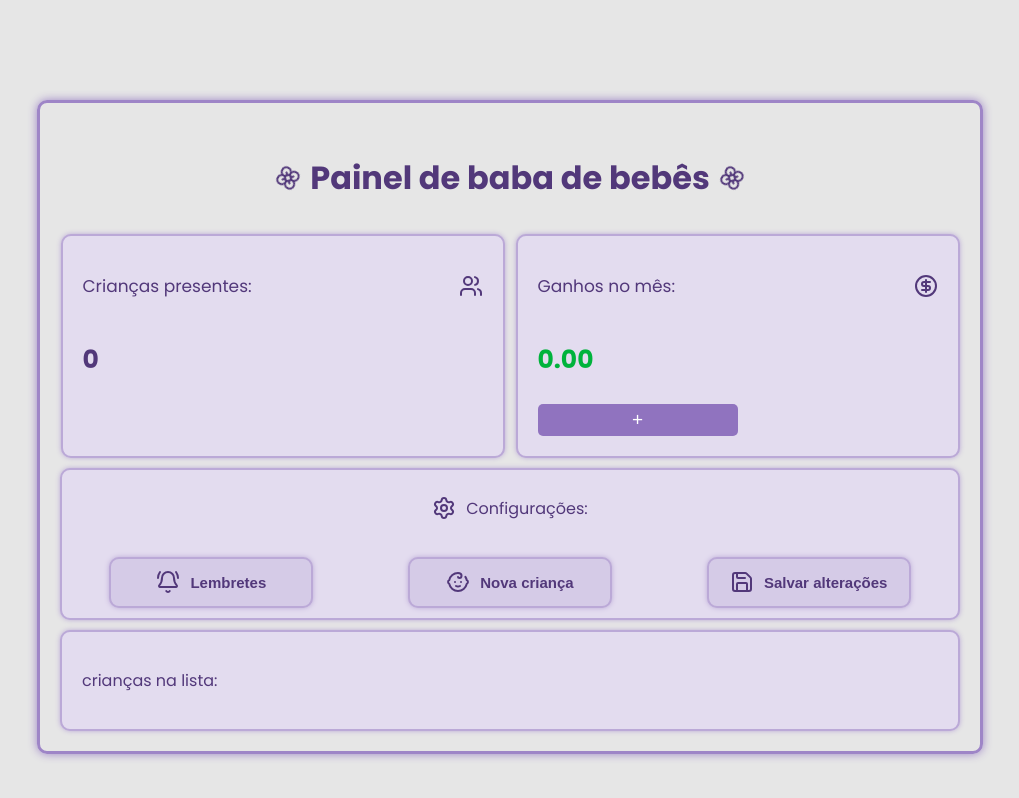
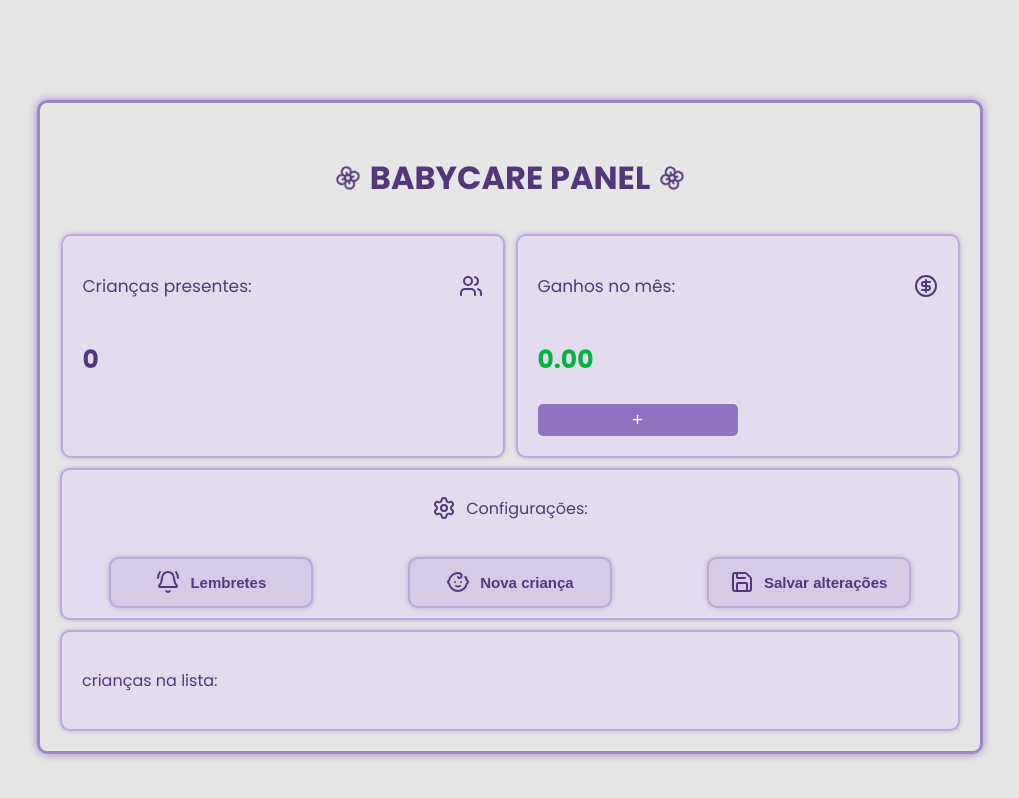
Before and after one commit to kaduadhua/site-baba, a plain HTML site: page index.html in a window 1280 px wide. Shown: the whole page, without its empty margins (130-1149 px from the left). Drawn offline with Linux system fonts and the light colour scheme.

Commit message:
index.html

```diff
--- a/index.html
+++ b/index.html
@@ -12,7 +12,7 @@
        <div class="main-title title">
          <svg xmlns="http://www.w3.org/2000/svg" width="24" height="24" viewBox="0 0 24 24" fill="none" stroke="currentColor" stroke-width="2" stroke-linecap="round" stroke-linejoin="round" class="lucide lucide-flower-icon lucide-flower"><circle cx="12" cy="12" r="3"/><path d="M12 16.5A4.5 4.5 0 1 1 7.5 12 4.5 4.5 0 1 1 12 7.5a4.5 4.5 0 1 1 4.5 4.5 4.5 4.5 0 1 1-4.5 4.5"/><path d="M12 7.5V9"/><path d="M7.5 12H9"/><path d="M16.5 12H15"/><path d="M12 16.5V15"/><path d="m8 8 1.88 1.88"/><path d="M14.12 9.88 16 8"/><path d="m8 16 1.88-1.88"/><path d="M14.12 14.12 16 16"/></svg>
 
-        <h1>Painel de baba de bebês </h1>
+        <h1>BABYCARE PANEL</h1>
         <svg xmlns="http://www.w3.org/2000/svg" width="24" height="24" viewBox="0 0 24 24" fill="none" stroke="currentColor" stroke-width="2" stroke-linecap="round" stroke-linejoin="round" class="lucide lucide-flower-icon lucide-flower"><circle cx="12" cy="12" r="3"/><path d="M12 16.5A4.5 4.5 0 1 1 7.5 12 4.5 4.5 0 1 1 12 7.5a4.5 4.5 0 1 1 4.5 4.5 4.5 4.5 0 1 1-4.5 4.5"/><path d="M12 7.5V9"/><path d="M7.5 12H9"/><path d="M16.5 12H15"/><path d="M12 16.5V15"/><path d="m8 8 1.88 1.88"/><path d="M14.12 9.88 16 8"/><path d="m8 16 1.88-1.88"/><path d="M14.12 14.12 16 16"/></svg>
        </div>
 
```
